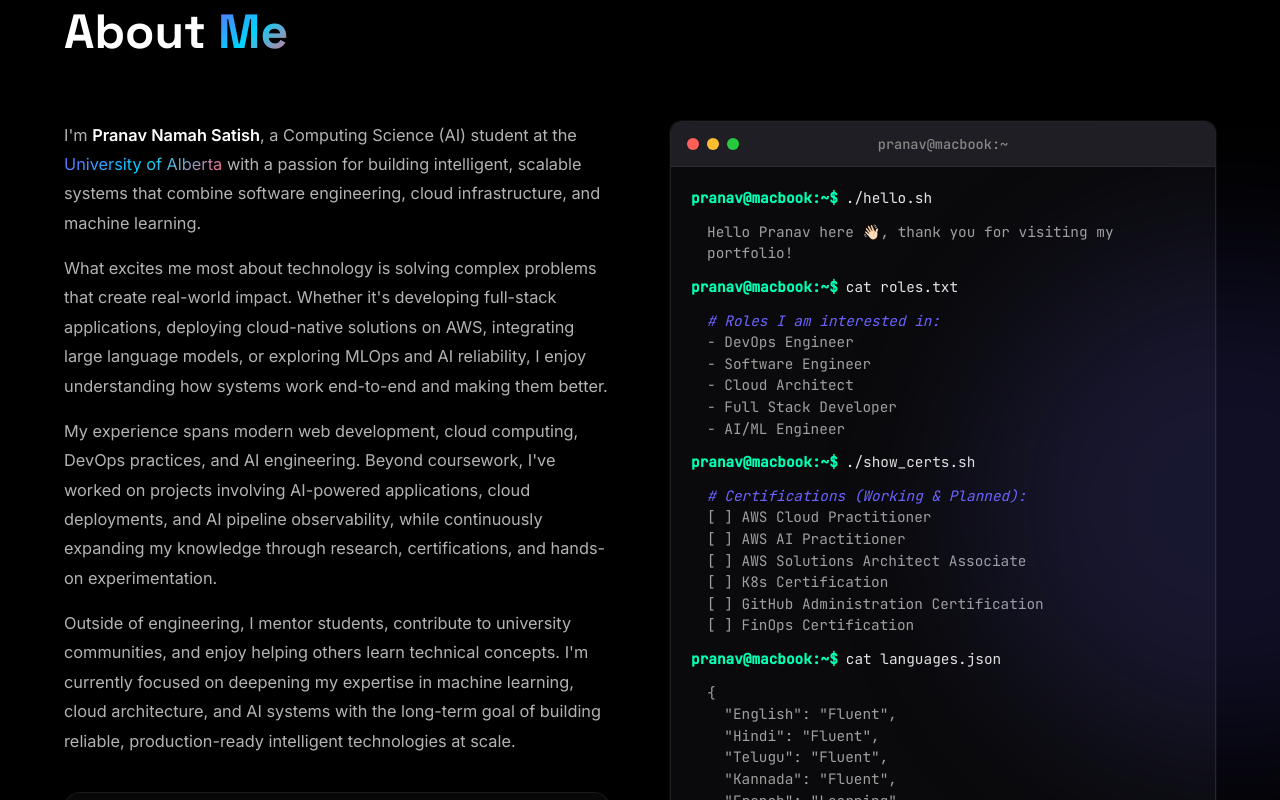
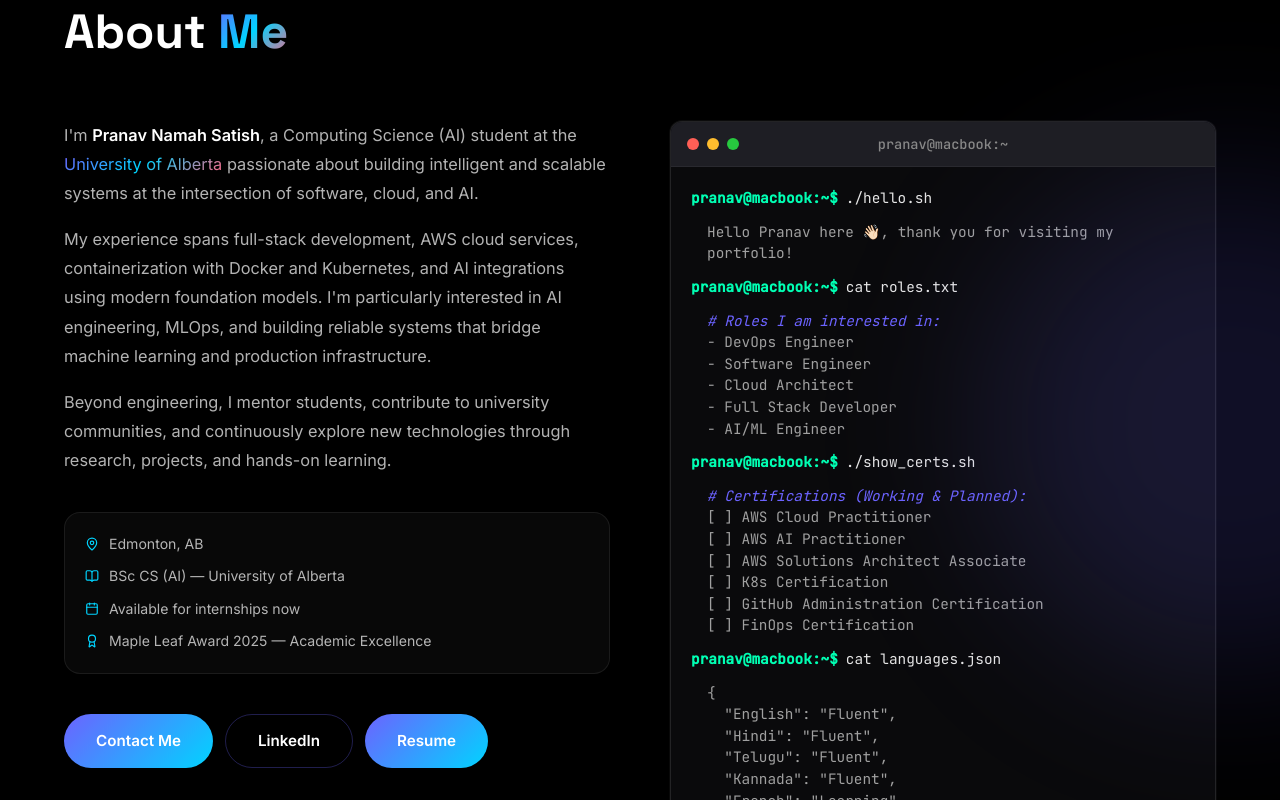
Before and after one commit to Pranav-ns/Portfolio, a Next.js app: page / in a window 1280 px wide. Shown: the part 940-1740 px from the top of the page. Built offline with nearby package versions, Linux system fonts and the light colour scheme.

Commit message:
content: update about me text with shorter version

```diff
--- a/src/components/About.tsx
+++ b/src/components/About.tsx
@@ -44,16 +44,13 @@ export default function About() {
             variants={fadeUp}
           >
             <p>
-              I&apos;m <strong>Pranav Namah Satish</strong>, a Computing Science (AI) student at the <span className="text-gradient">University of Alberta</span> with a passion for building intelligent, scalable systems that combine software engineering, cloud infrastructure, and machine learning.
+              I&apos;m <strong>Pranav Namah Satish</strong>, a Computing Science (AI) student at the <span className="text-gradient">University of Alberta</span> passionate about building intelligent and scalable systems at the intersection of software, cloud, and AI.
             </p>
             <p>
-              What excites me most about technology is solving complex problems that create real-world impact. Whether it&apos;s developing full-stack applications, deploying cloud-native solutions on AWS, integrating large language models, or exploring MLOps and AI reliability, I enjoy understanding how systems work end-to-end and making them better.
+              My experience spans full-stack development, AWS cloud services, containerization with Docker and Kubernetes, and AI integrations using modern foundation models. I&apos;m particularly interested in AI engineering, MLOps, and building reliable systems that bridge machine learning and production infrastructure.
             </p>
             <p>
-              My experience spans modern web development, cloud computing, DevOps practices, and AI engineering. Beyond coursework, I&apos;ve worked on projects involving AI-powered applications, cloud deployments, and AI pipeline observability, while continuously expanding my knowledge through research, certifications, and hands-on experimentation.
-            </p>
-            <p>
-              Outside of engineering, I mentor students, contribute to university communities, and enjoy helping others learn technical concepts. I&apos;m currently focused on deepening my expertise in machine learning, cloud architecture, and AI systems with the long-term goal of building reliable, production-ready intelligent technologies at scale.
+              Beyond engineering, I mentor students, contribute to university communities, and continuously explore new technologies through research, projects, and hands-on learning.
             </p>
 
             {/* Quick Info */}
```
